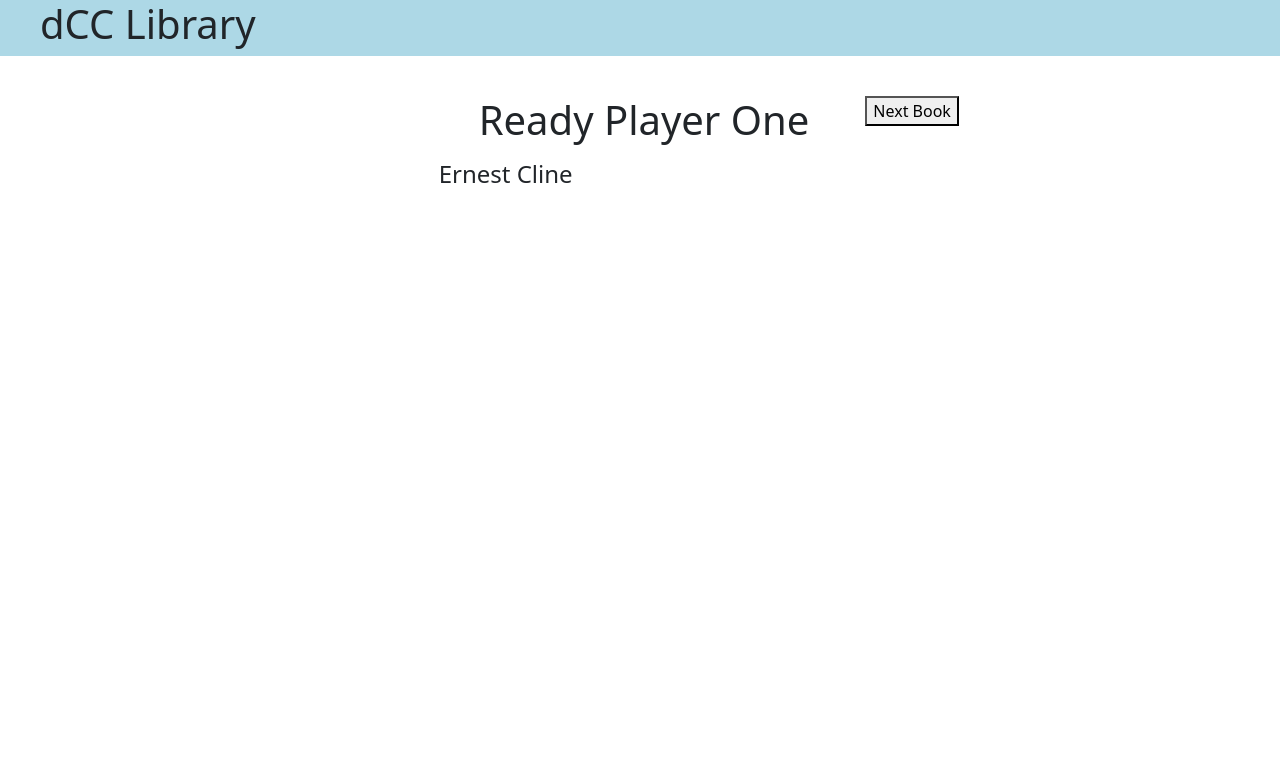
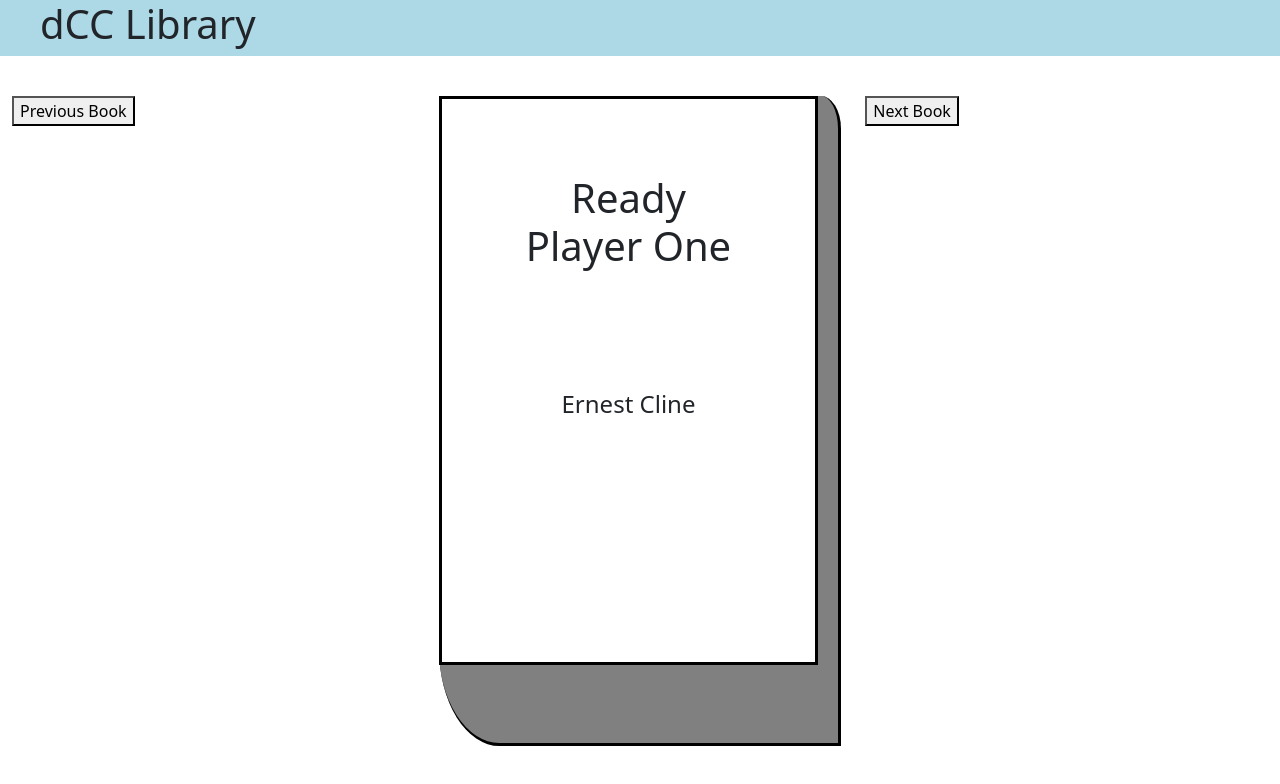
Before and after one commit to giuseppe-g-gelardi/react.js_tutorial, a React (Create React App) app: page / in a window 1280 px wide. Shown: the top 784 px of the page. Built offline with nearby package versions, Linux system fonts and the light colour scheme.

Commit message:
added book component

```diff
--- a/src/components/App.jsx
+++ b/src/components/App.jsx
@@ -1,6 +1,7 @@
 import React, { Component } from 'react';
 import './App.css';
 import TitleBar from './TitleBar/TitleBar';
+import BookViewer from './BookViewer/BookViewer';
 
 class App extends Component {
   constructor(props) {
@@ -16,11 +17,21 @@
   }
 
   goToNextBook = () => {
-    debugger;
     let tempBookNumber = this.state.bookNumber;
     tempBookNumber++;
     if (tempBookNumber === this.books.length) {
       tempBookNumber = 0;
+    }
+    this.setState({
+      bookNumber: tempBookNumber
+    })
+  }
+
+  goToPreviousBook = () => {
+    let tempBookNumber = this.state.bookNumber;
+    tempBookNumber--;
+    if (tempBookNumber < 0) {
+      tempBookNumber = this.books.length - 1;
     }
     this.setState({
       bookNumber: tempBookNumber
@@ -33,20 +44,7 @@
     return (
       <div className='container-fluid'>
         <TitleBar />
-        <div className='row'>
-          <div className='col-md-4'>
-            {/* button here to move to previus book */}
-          </div>
-          <div className='col-md-4'>
-            {/* display book with cover here */}
-            <h1>{this.books[this.state.bookNumber].title}</h1>
-            <h4>{this.books[this.state.bookNumber].author}</h4>
-          </div>
-          <div className='col-md-4'>
-            {/* button here to move to next book */}
-            <button onClick={this.goToNextBook}>Next Book</button>
-          </div>
-        </div>
+        <BookViewer book={this.books[this.state.bookNumber]} nextBook={this.goToNextBook} previousBook={this.goToPreviousBook} />
       </div>
     );
   }
--- /dev/null
+++ b/src/components/Book/Book.css
@@ -0,0 +1,31 @@
+.cover {
+  background-color: white;
+  text-align: center;
+  border: solid black;
+  border-width: 1 1px;
+  height: 88%;
+  width: 95%;
+}
+
+.book {
+  background-color: grey;
+  text-align: center;
+  border-right: solid black;
+  border-bottom: solid black;
+  border-width: 1 1px;
+  height: 650px;
+  width: 100%;
+  border-bottom-left-radius: 15%;
+  border-top-right-radius: 5%;
+}
+
+.title {
+  padding: 20%;
+}
+
+.author {
+  padding-top: 10%;
+  padding-left: 5%;
+  padding-right: 5%;
+  padding-bottom: 50%;
+}
--- /dev/null
+++ b/src/components/Book/Book.jsx
@@ -0,0 +1,15 @@
+import React from 'react'
+import './Book.css'
+
+const Book = (props) => {
+  return (
+    <div className="book">
+      <div className="cover">
+        <h1 className="title">{props.book.title}</h1>
+        <h4 className="author">{props.book.author}</h4>
+      </div>
+    </div>
+   );
+}
+
+export default Book;
--- /dev/null
+++ b/src/components/BookViewer/BookViewer.jsx
@@ -0,0 +1,20 @@
+import React from 'react';
+import Book from '../Book/Book';
+
+const BookViewer = (props) => {
+  return (
+    <div className='row row-space'>
+      <div className='col-md-4'>
+        <button onClick={props.previousBook}>Previous Book</button>
+      </div>
+      <div className='col-md-4'>
+        <Book book={props.book}/>
+      </div>
+      <div className='col-md-4'>
+        <button onClick={props.nextBook}>Next Book</button>
+      </div>
+    </div>
+);
+}
+
+export default BookViewer;
```
Also changed, not shown: src/components/BookViewer/BookViewer.css (added).
